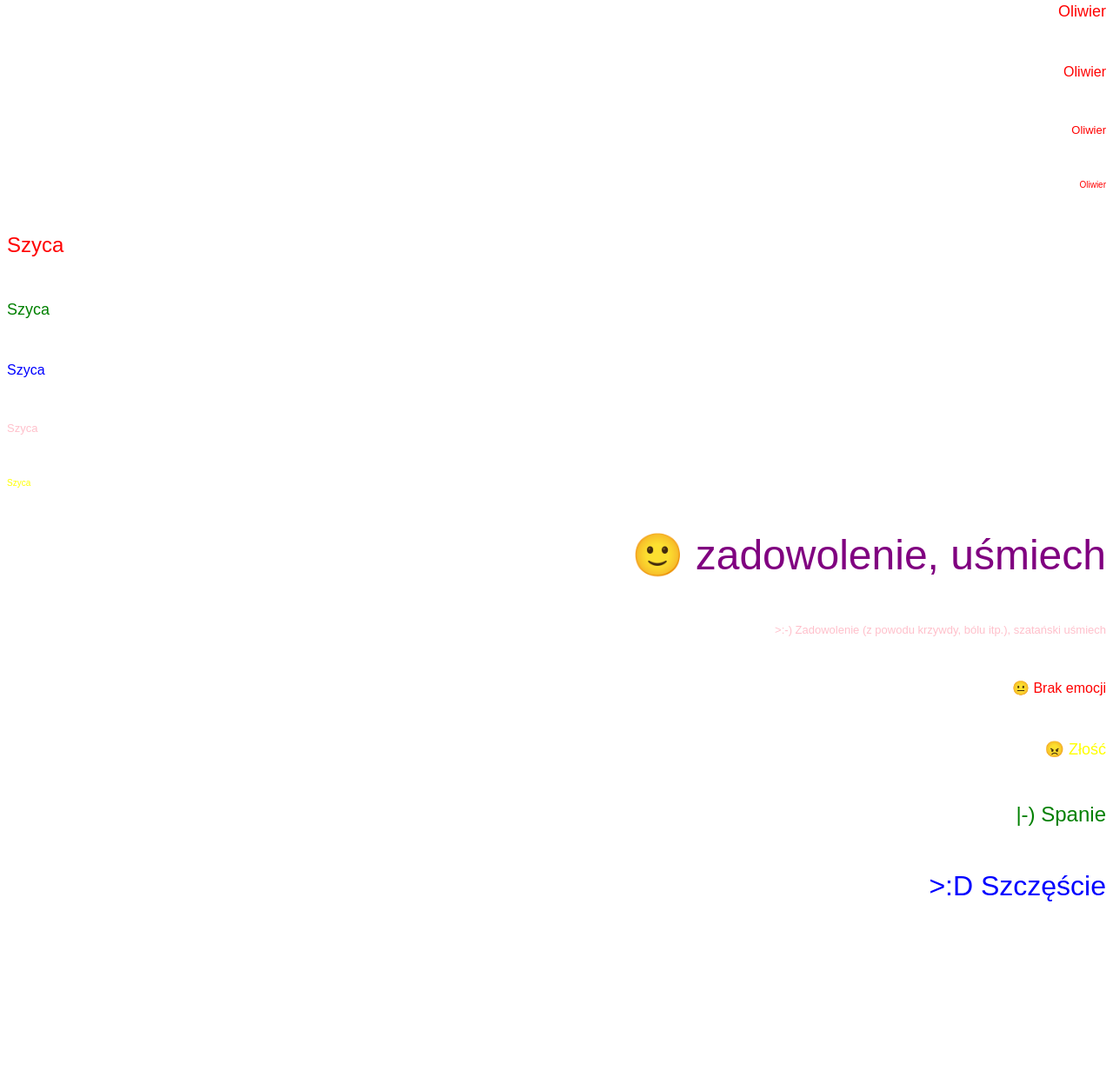
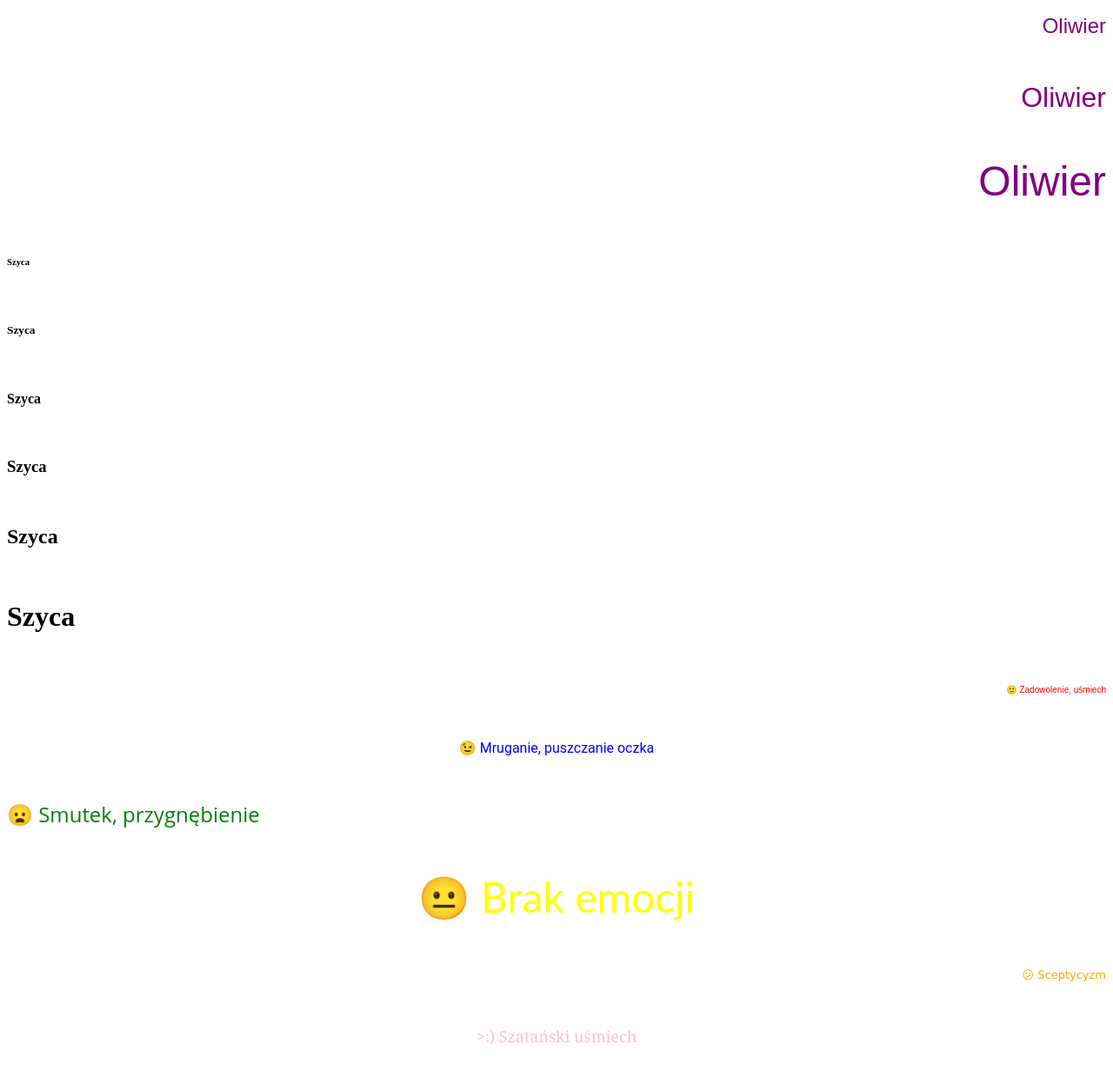
Before and after one commit to OS2123/OS-praca, a plain HTML site: page zadanie witryny.html in a window 1280 px wide. Shown: the part 275-1514 px from the top of the page at 87% size. Before the commit the page ends 1355 px from the top, so only its background shows below. Drawn offline with Linux system fonts and the light colour scheme.

Commit message:
Update zadanie witryny.html

```diff
--- a/zadanie witryny.html
+++ b/zadanie witryny.html
@@ -1,21 +1,29 @@
-<p align="right"><font color="red" size="7" face="Arial"> Oliwier </font></p><br>
-<p align="right"><font color="red" size="6" face="Arial"> Oliwier </font></p><br>
-<p align="right"><font color="red" size="5" face="Arial"> Oliwier </font></p><br>
-<p align="right"><font color="red" size="4" face="Arial"> Oliwier </font></p><br>
-<p align="right"><font color="red" size="3" face="Arial"> Oliwier </font></p><br>
-<p align="right"><font color="red" size="2" face="Arial"> Oliwier </font></p><br>
-<p align="right"><font color="red" size="1" face="Arial"> Oliwier </font></p><br>
-
-
-<p align="left"><font color="red" size="5" face="Arial"> Szyca </font></p><br>
-<p align="left"><font color="green" size="4" face="Arial"> Szyca </font></p><br>
-<p align="left"><font color="blue" size="3" face="Arial"> Szyca </font></p><br>
-<p align="left"><font color="pink" size="2" face="Arial"> Szyca </font></p><br>
-<p align="left"><font color="yellow" size="1" face="Arial"> Szyca </font></p><br>
-
-<p align="right"> <font color="purple" size="7" face="Arial"> 🙂 zadowolenie, uśmiech </font> </p> <br>
-<p align="right"> <font color="pink" size="2" face="Arial"> >:-) Zadowolenie (z powodu krzywdy, bólu itp.), szatański uśmiech </font> </p> <br>
-<p align="right"> <font color="red" size="3" face="Arial"> 😐 Brak emocji </font> </p> <br>
-<p align="right"> <font color="yellow" size="4" face="Arial"> 😠 Złość </font> </p> <br>
-<p align="right"> <font color="green" size="5" face="Arial"> |-) Spanie </font> </p> <br>
-<p align="right"> <font color="blue" size="6" face="Arial"> >:D Szczęście </font> </p> <br>
+<!DOCTYPE html>
+    <html lang="pl-PL">
+    <html>
+        <head>
+             <meta charset="utf-8">
+               <title>Oliwier Szyca</title>
+        </head>
+        <body>
+        <p align="right"> <font color="purple" size="1" face="Arial"> Oliwier </font> </p> <br>
+        <p align="right"> <font color="purple" size="2" face="Arial"> Oliwier </font> </p> <br>
+        <p align="right"> <font color="purple" size="3" face="Arial"> Oliwier </font> </p> <br>
+        <p align="right"> <font color="purple" size="4" face="Arial"> Oliwier </font> </p> <br>
+        <p align="right"> <font color="purple" size="5" face="Arial"> Oliwier </font> </p> <br>
+        <p align="right"> <font color="purple" size="6" face="Arial"> Oliwier </font> </p> <br>
+        <p align="right"> <font color="purple" size="7" face="Arial"> Oliwier </font> </p> <br>
+    <h6>Szyca </h1><br>
+    <h5>Szyca </h2><br>
+    <h4>Szyca </h3><br>
+    <h3>Szyca </h4><br>
+    <h2>Szyca </h5><br>
+    <h1>Szyca </h6><br>
+<p align="right"> <font color="red" size="1" face="Arial"> 🙂 Zadowolenie, uśmiech </font> </p> <br>
+<p align="center"> <font color="blue" size="3" face="Roboto"> 😉 Mruganie, puszczanie oczka </font> </p> <br>
+<p align="left"> <font color="green" size="5" face="Open Sans"> 😦 Smutek, przygnębienie </font> </p> <br>
+<p align="center"> <font color="yellow" size="7" face="Lato"> 😐 Brak emocji </font> </p> <br>
+<p align="right"> <font color="orange" size="2" face="Verdana"> 😕 Sceptycyzm </font> </p> <br>
+<p align="center"> <font color="pink" size="4" face="Georgia"> >:) Szatański uśmiech </font> </p> <br>
+         </body>
+    </html>
```
